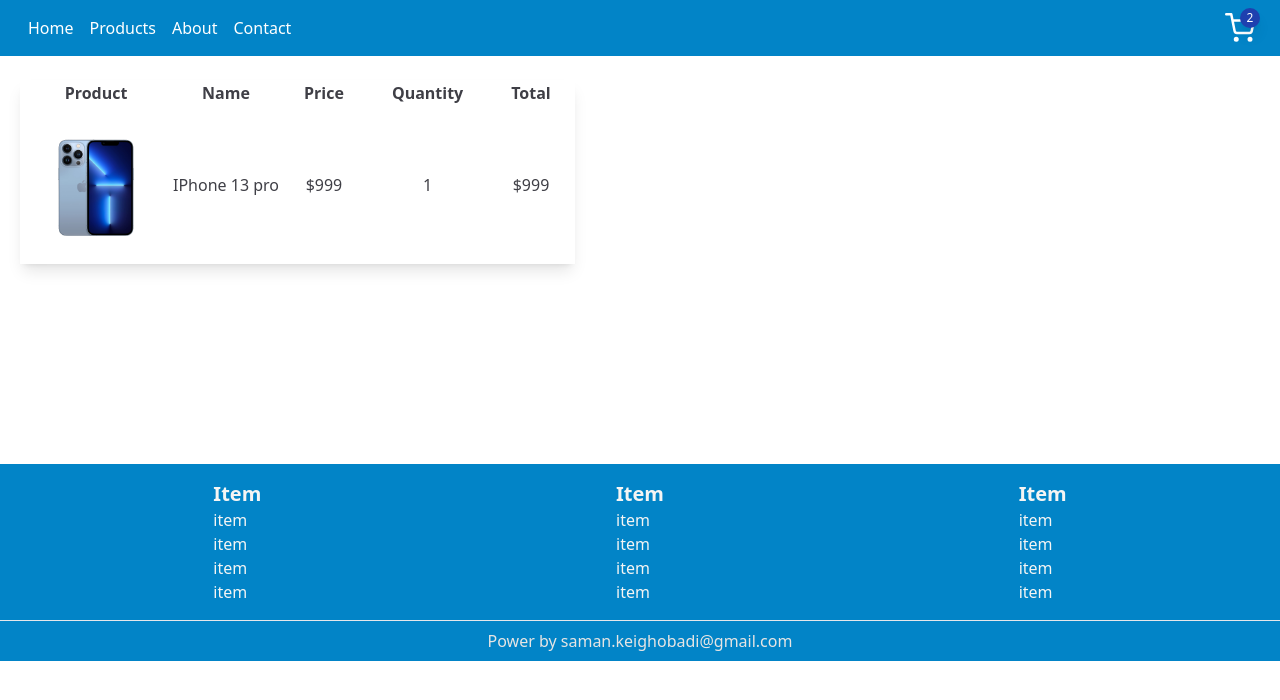
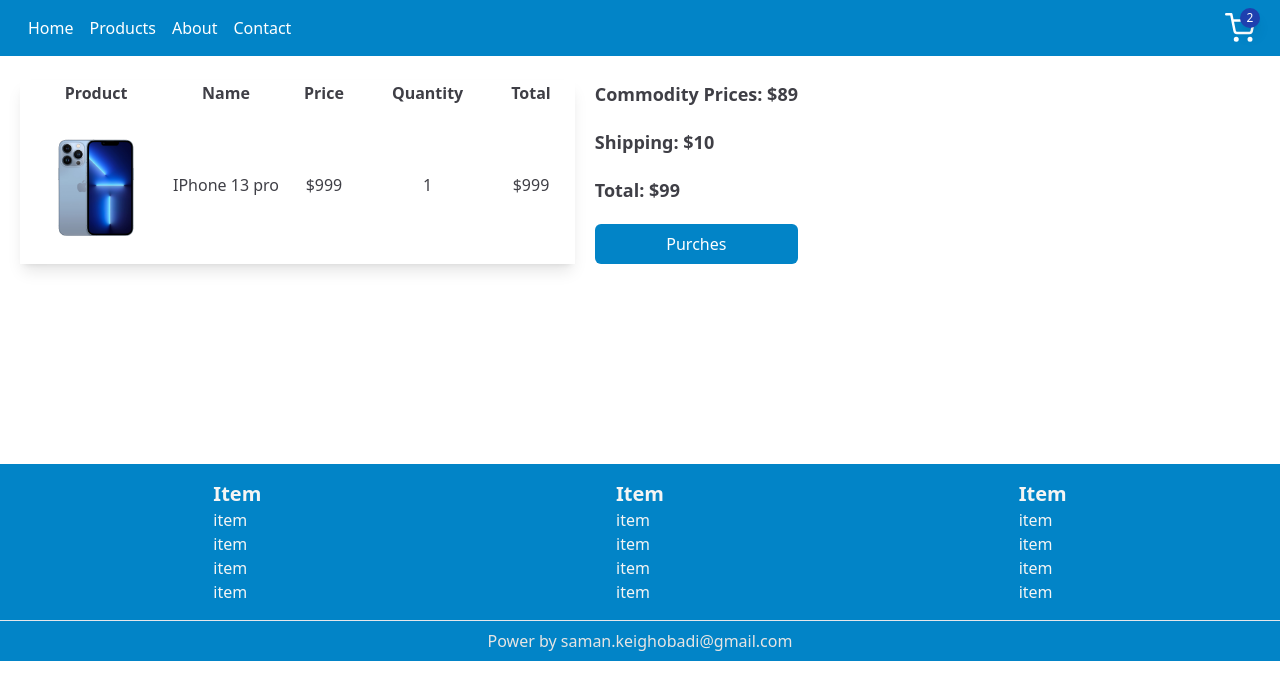
Before and after one commit to SamanKeighobadi/phone-store, a Next.js app: page /cart in a window 1280 px wide. Shown: the top 700 px of the page. Built offline with nearby package versions, Linux system fonts and the light colour scheme.

Commit message:
style: total cart

```diff
--- a/pages/cart.jsx
+++ b/pages/cart.jsx
@@ -4,8 +4,8 @@ import Image from "next/image";
 const Cart = () => {
   return (
     <div className="container mt-6  h-96   ">
-      <div>
-        <table className="text-zinc-700 shadow-lg mx-5">
+      <div className="flex  ">
+        <table className="mx-5 text-zinc-700 shadow-lg">
           <thead className="text-center">
             <th className="px-6">Product</th>
             <th className="px-6">Name</th>
@@ -14,7 +14,7 @@ const Cart = () => {
             <th className="px-6">Total</th>
           </thead>
           <tbody>
-            <tr className="text-center pb-5">
+            <tr className="pb-5 text-center">
               <td>
                 <Image
                   src={"/images/iphonE13pro.png"}
@@ -26,13 +26,19 @@ const Cart = () => {
               </td>
               <td>IPhone 13 pro</td>
               <td>$999</td>
-              <td>
-                1
-              </td>
+              <td>1</td>
               <td>$999</td>
             </tr>
           </tbody>
         </table>
+        <div className="flex flex-col justify-between capitalize text-zinc-700">
+          <h5 className="text-lg font-semibold">commodity prices: $89</h5>
+          <h5 className="text-lg font-semibold">shipping: $10</h5>
+          <h5 className="text-lg font-semibold">total: $99</h5>
+          <button className="duration-0 hover:duration-150 rounded-md bg-sky-600 py-2  text-white transition hover:bg-sky-700">
+            Purches
+          </button>
+        </div>
       </div>
     </div>
   );
```
